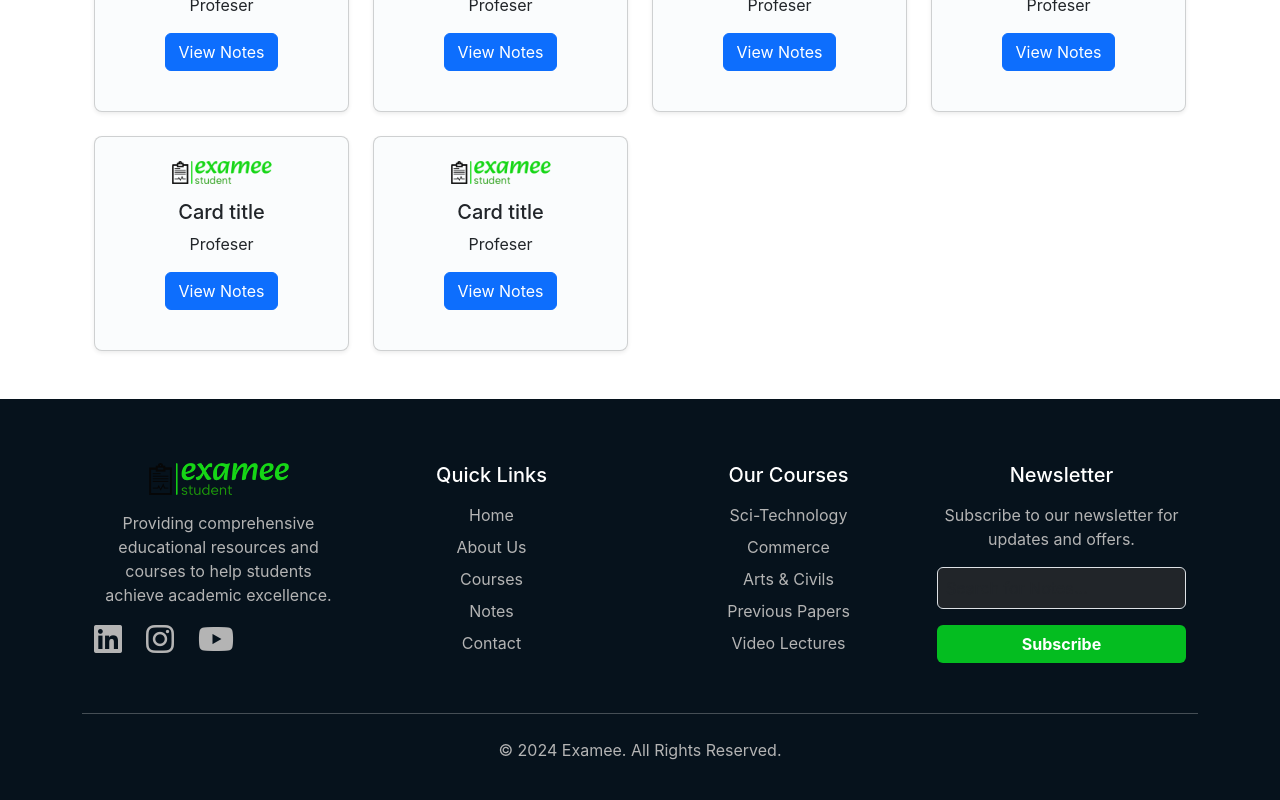
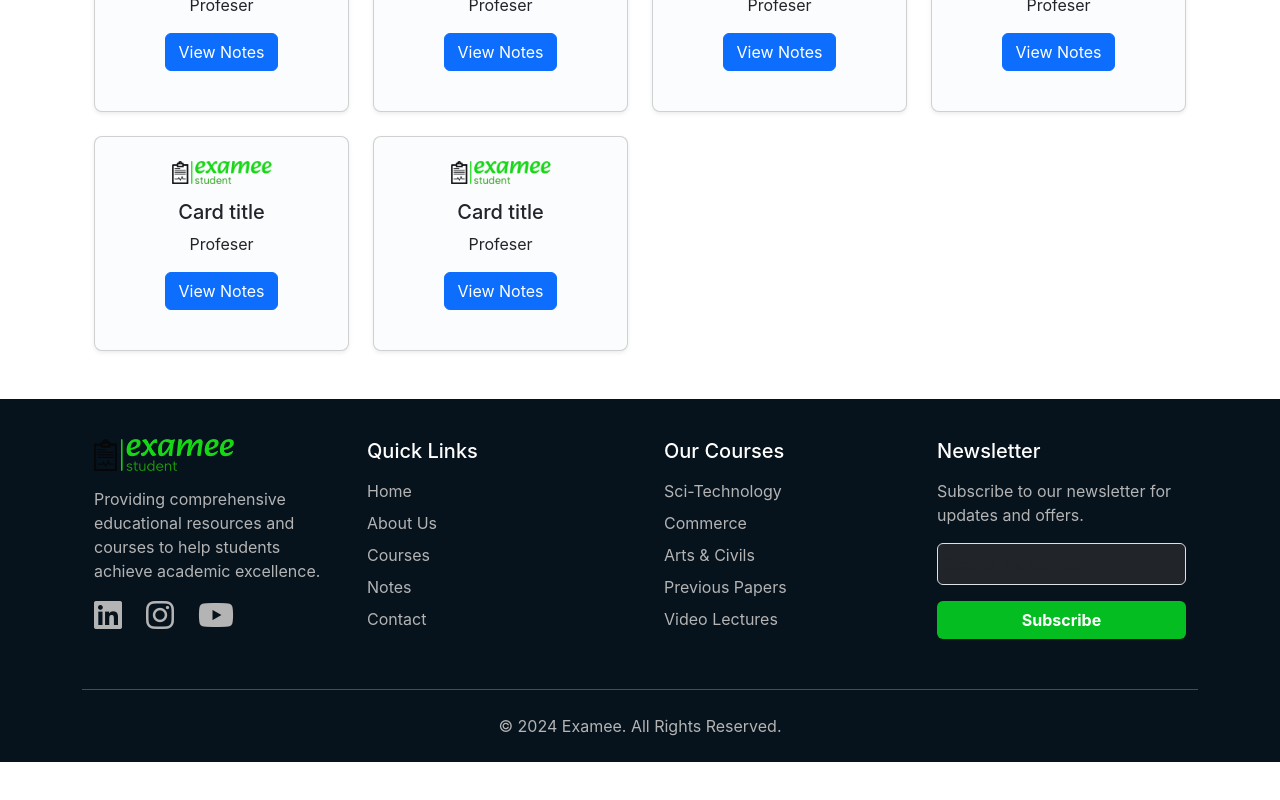
Before and after one commit to dhananjayyadav21/ExameeR, a React (Create React App) app in the folder client/: page /notes in a window 1280 px wide. Shown: the part 426-1226 px from the top of the page. After the commit the page ends 1188 px from the top, so only its background shows below. Built offline with nearby package versions, Linux system fonts and the light colour scheme.

Commit message:
change footer  layout

```diff
--- a/client/src/components/Notes.jsx
+++ b/client/src/components/Notes.jsx
@@ -49,8 +49,8 @@ const Notes = () => {
       </div>
 
       {/* ====================================== footer ================================================================= */}
-      <footer className="footer text-center py-4 bottom-0">
-        <Footer/>
+      <footer className="footer bottom-0">
+         <Footer/>
       </footer>
 
     </>
```
